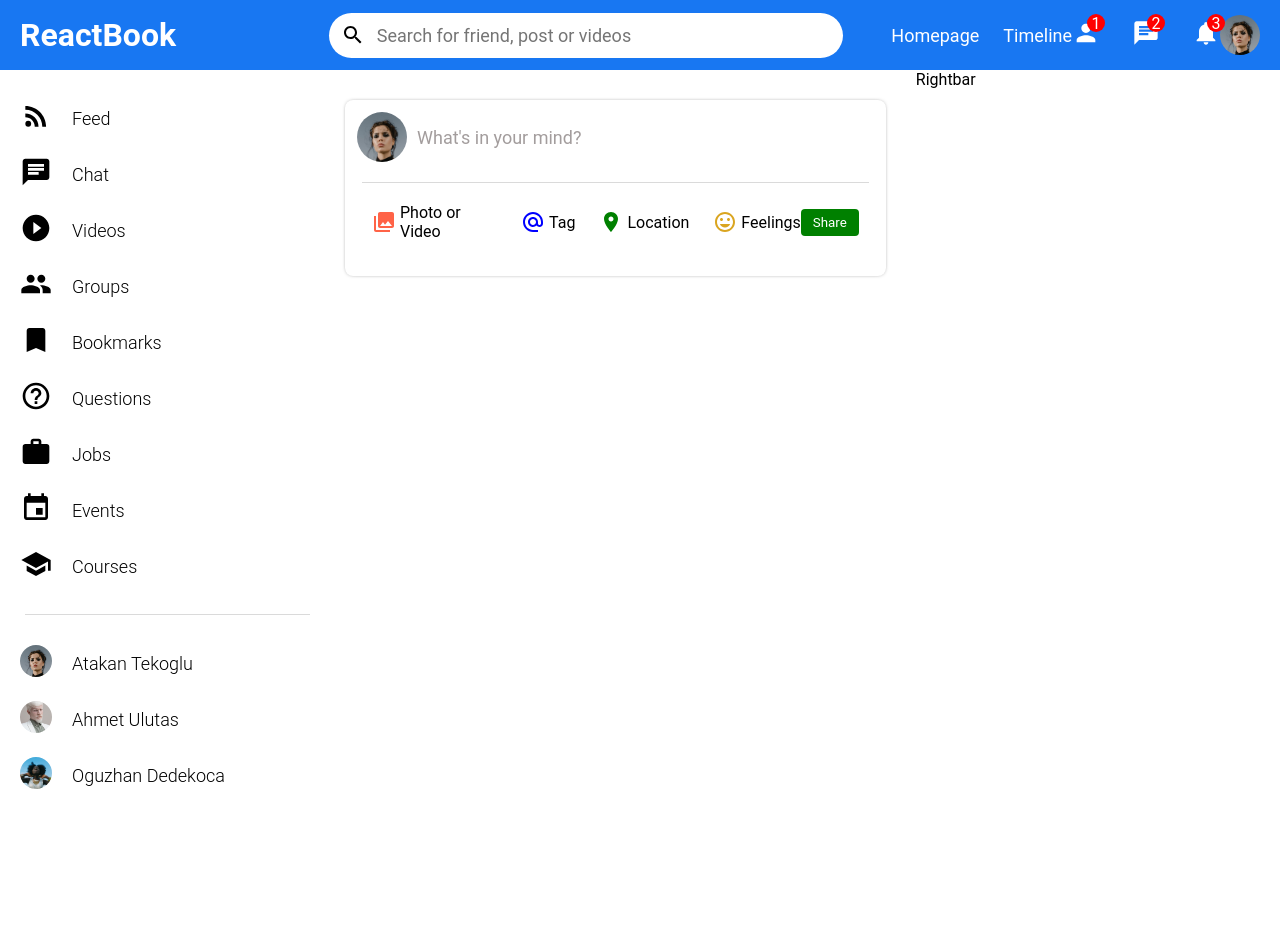
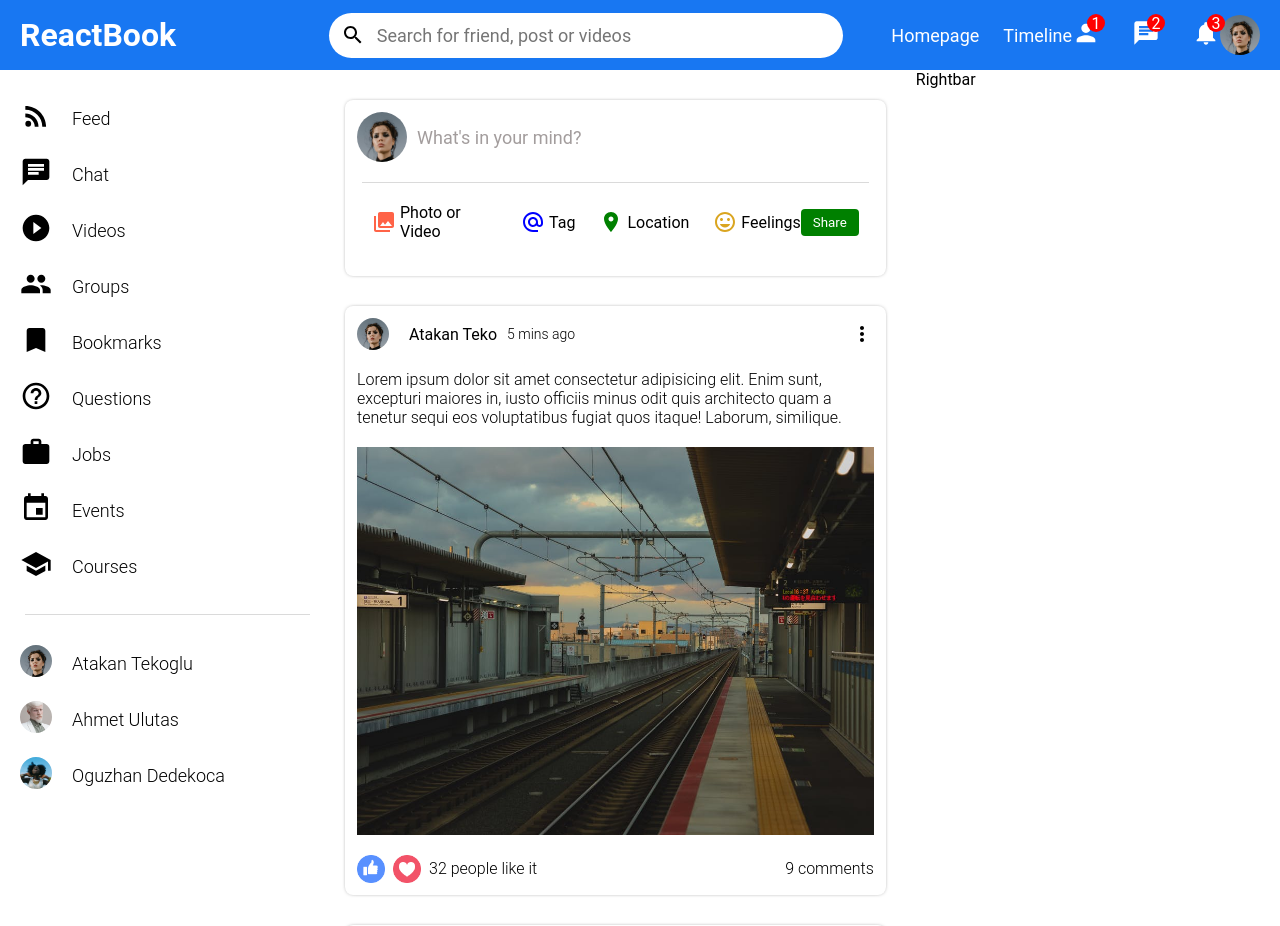
Before and after one commit to atakanteko/reactbook-social-media, a React (Vite) app: page / in a window 1280 px wide. Shown: the top 926 px of the page. Before the commit the page ends 800 px from the top, so only its background shows below. Built offline with nearby package versions, Linux system fonts and the light colour scheme.

Commit message:
feed section - user post card design

```diff
--- a/src/components/feeds/Feeds.tsx
+++ b/src/components/feeds/Feeds.tsx
@@ -1,5 +1,6 @@
 import React from 'react'
 import UserEntryCard from '../uicommon/UserEntryCard'
+import UserPostCard from '../uicommon/UserPostCard'
 
 type Props = {}
 
@@ -7,6 +8,9 @@ const Feeds = (props: Props) => {
   return (
     <div className='feeds'>
       <UserEntryCard />
+      <UserPostCard />
+      <UserPostCard />
+      <UserPostCard />
     </div>
   )
 }
--- /dev/null
+++ b/src/components/uicommon/UserPostCard.tsx
@@ -0,0 +1,53 @@
+import ProfilePicture from '@/assets/images/person/1.jpeg';
+import PostPicture from '@/assets/images/post/1.jpeg';
+import Heart from '@/assets/images/heart.png';
+import Like from '@/assets/images/like.png';
+
+import { MoreVert } from  '@material-ui/icons';
+
+type Props = {}
+
+const UserPostCard = (props: Props) => {
+  return (
+    <div className='post'>
+        <div className="post-wrapper">
+            <div className="post-top">
+                <div className="post-top-wrapper">
+                    <img
+                        src={ProfilePicture}
+                        alt="profile picture"
+                    />
+                    <span className="post-user-name">Atakan Teko</span>
+                    <span className="post-time">5 mins ago</span>
+                </div>
+                <MoreVert />
+            </div>
+            <div className="post-center">
+                <p>Lorem ipsum dolor sit amet consectetur adipisicing elit. Enim sunt, excepturi maiores in, iusto officiis minus odit quis architecto quam a tenetur sequi eos voluptatibus fugiat quos itaque! Laborum, similique.</p>
+                <img
+                    src={PostPicture}
+                    alt="post image"
+                />
+            </div>
+            <div className="post-bottom">
+                <div className="post-bottom-wrapper">
+                    <img
+                        src={Like}
+                        alt="like"
+                    />
+                    <img
+                        src={Heart}
+                        alt="heart"
+                    />
+                    <span>32 people like it</span>
+                </div>
+                <div>
+                    <span>9 comments</span>
+                </div>
+            </div>
+        </div>
+    </div>
+  )
+}
+
+export default UserPostCard
--- a/src/styles/css/social.css
+++ b/src/styles/css/social.css
@@ -273,6 +273,7 @@ select:active {
   padding: 1.875rem;
   display: flex;
   flex-direction: column;
+  gap: 30px;
 }
 
 .rightbar {
@@ -344,4 +345,76 @@ select:active {
   color: white;
   background-color: green;
   border-radius: 4px;
+}
+
+.post {
+  padding: 12px;
+  border-radius: 8px;
+  box-shadow: 0px 0px 4px -2px rgba(0, 0, 0, 0.75);
+}
+.post .post-wrapper {
+  display: flex;
+  flex-direction: column;
+}
+.post .post-wrapper .post-top {
+  display: flex;
+  align-items: center;
+  justify-content: space-between;
+}
+.post .post-wrapper .post-top .post-top-wrapper {
+  display: flex;
+  align-items: center;
+  gap: 10px;
+}
+.post .post-wrapper .post-top .post-top-wrapper img {
+  width: 32px;
+  height: 32px;
+  -o-object-fit: cover;
+     object-fit: cover;
+  border-radius: 50%;
+  margin-right: 10px;
+}
+.post .post-wrapper .post-top .post-top-wrapper .post-time {
+  font-size: 14px;
+  font-weight: 300;
+}
+.post .post-wrapper .post-center {
+  margin-top: 20px;
+  display: flex;
+  flex-direction: column;
+  gap: 20px;
+}
+.post .post-wrapper .post-center p {
+  width: 100%;
+  font-weight: 300;
+}
+.post .post-wrapper .post-center img {
+  width: 100%;
+  -o-object-fit: cover;
+     object-fit: cover;
+}
+.post .post-wrapper .post-bottom {
+  display: flex;
+  align-items: center;
+  justify-content: space-between;
+  margin-top: 20px;
+}
+.post .post-wrapper .post-bottom .post-bottom-wrapper {
+  display: flex;
+  align-items: center;
+  gap: 8px;
+}
+.post .post-wrapper .post-bottom .post-bottom-wrapper img {
+  width: 28px;
+  height: 28px;
+  -o-object-fit: cover;
+     object-fit: cover;
+}
+.post .post-wrapper .post-bottom .post-bottom-wrapper span {
+  font-size: 16px;
+  font-weight: 300;
+}
+.post .post-wrapper .post-bottom span {
+  font-size: 16px;
+  font-weight: 300;
 }/*# sourceMappingURL=social.css.map */
--- a/src/styles/scss/components/feeds/_feeds.scss
+++ b/src/styles/scss/components/feeds/_feeds.scss
@@ -3,4 +3,5 @@
     padding: toRem(30);
     display: flex;
     flex-direction: column;
+    gap: 30px;
 }
--- a/src/styles/scss/components/uicommon/_uicommon.scss
+++ b/src/styles/scss/components/uicommon/_uicommon.scss
@@ -1 +1,2 @@
 @import "userEntryCard";
+@import "userPostCard";
--- /dev/null
+++ b/src/styles/scss/components/uicommon/_userPostCard.scss
@@ -0,0 +1,74 @@
+.post{
+    padding: 12px;
+    border-radius: 8px;
+    -webkit-box-shadow: 0px 0px 4px -2px rgba(0,0,0,0.75);
+    -moz-box-shadow: 0px 0px 4px -2px rgba(0,0,0,0.75);
+    box-shadow: 0px 0px 4px -2px rgba(0,0,0,0.75);
+
+    .post-wrapper{
+        display: flex;
+        flex-direction: column;
+        .post-top{
+            display: flex;
+            align-items: center;
+            justify-content: space-between;
+            .post-top-wrapper{
+                display: flex;
+                align-items: center;
+                gap: 10px;
+                img{
+                    width: 32px;
+                    height: 32px;
+                    object-fit: cover;
+                    border-radius: 50%;
+                    margin-right: 10px;
+                }
+                .post-user-name{
+
+                }
+                .post-time{
+                    font-size: 14px;
+                    font-weight: 300;
+                }
+            }
+        }
+        .post-center{
+            margin-top: 20px;
+            display: flex;
+            flex-direction: column;
+            gap: 20px;
+            p{
+                width: 100%;
+                font-weight: 300;
+            }
+            img{
+                width: 100%;
+                object-fit: cover;
+            }
+        }
+        .post-bottom{
+            display: flex;
+            align-items: center;
+            justify-content: space-between;
+            margin-top: 20px;
+            .post-bottom-wrapper{
+                display: flex;
+                align-items: center;
+                gap: 8px;
+                img{
+                    width: 28px;
+                    height: 28px;
+                    object-fit: cover;
+                }
+                span{
+                    font-size: 16px;
+                    font-weight: 300;
+                }
+            }
+            span{
+                font-size: 16px;
+                font-weight: 300;
+            }
+        }
+    }
+}
```
Also changed, not shown: src/styles/css/social.min.css, 2 other files (tests, documents, lock files or other folders).
